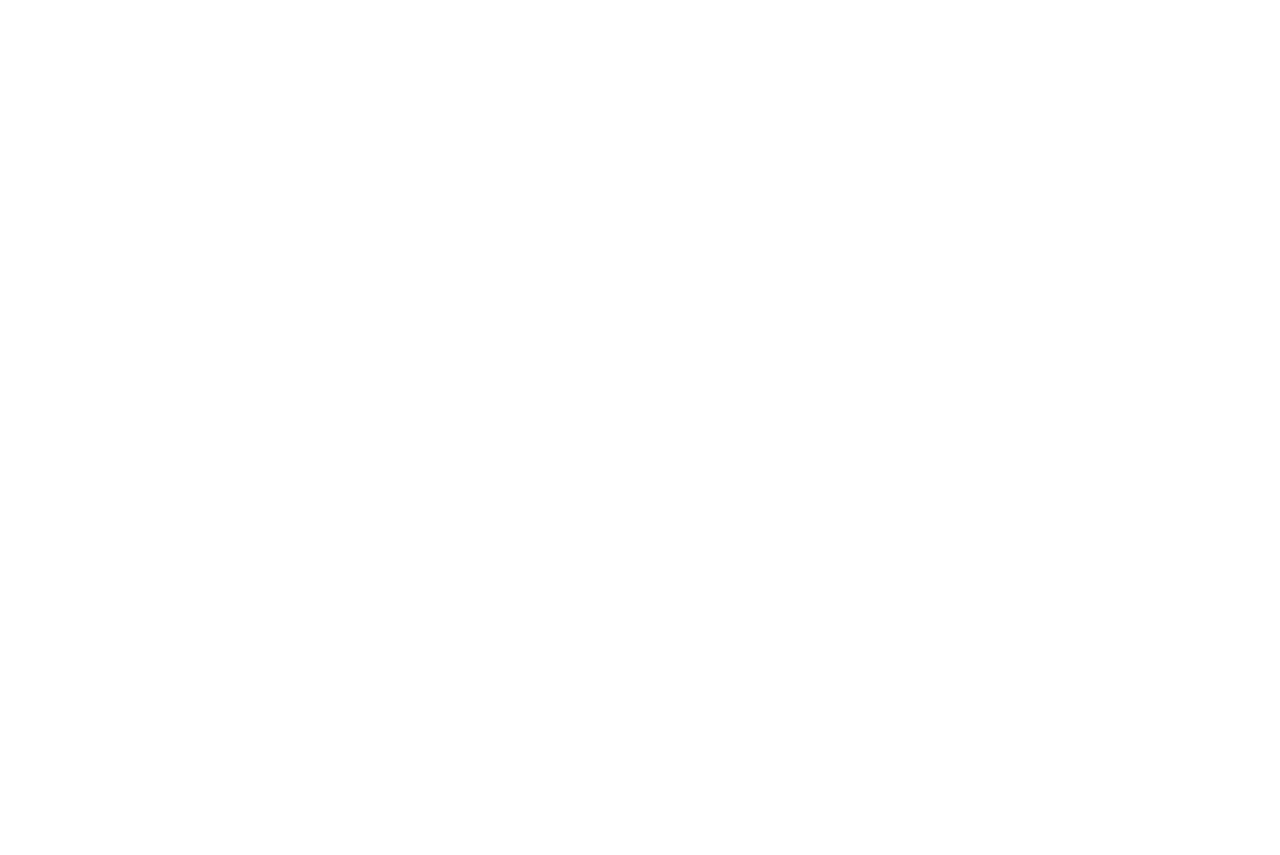
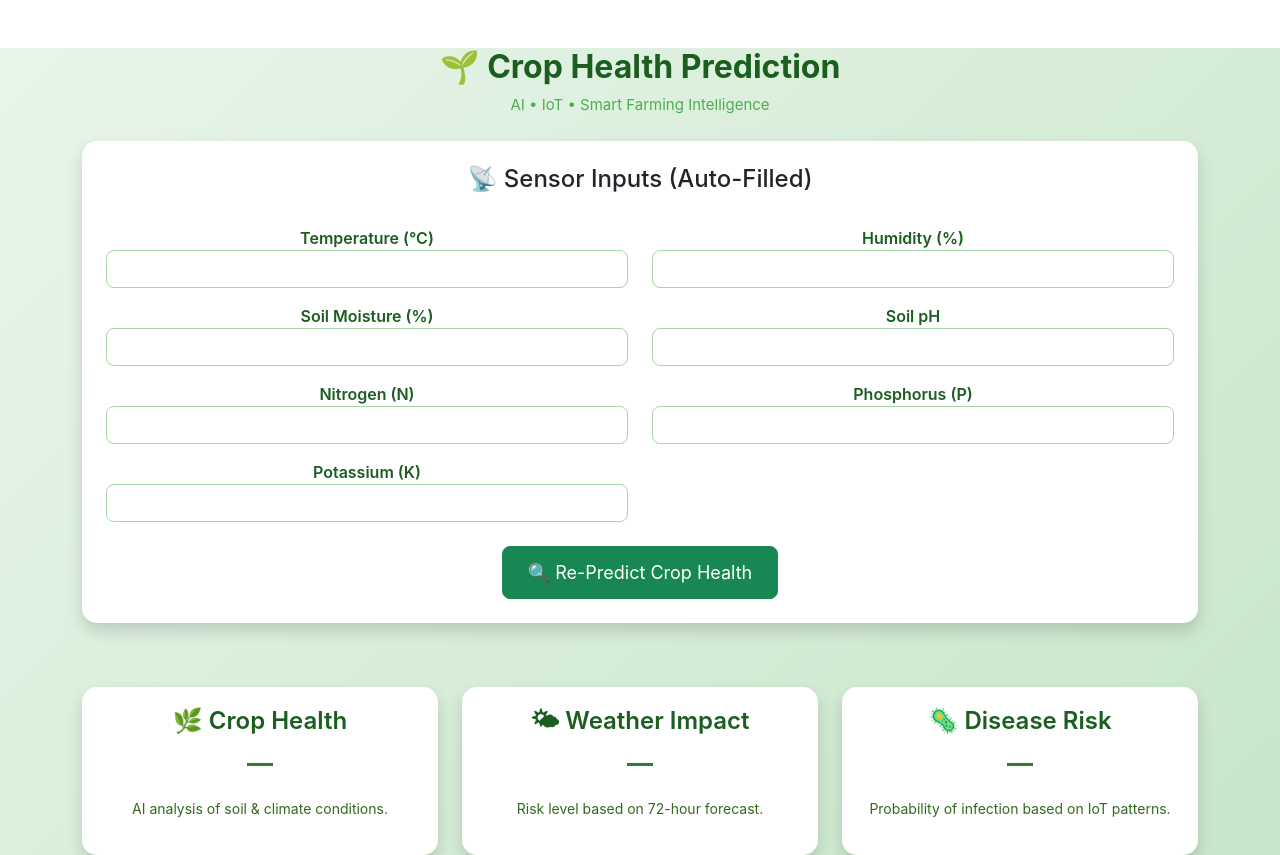
Before and after one commit to alfinroy05/Farm-management-frontend, a React (Create React App) app: page /predict in a window 1280 px wide. Before the commit this address had no page. Before the commit the page ends 800 px from the top, so only its background shows below. Built offline with nearby package versions, Linux system fonts and the light colour scheme; no server answers.

Commit message:
predict done

```diff
--- a/src/App.js
+++ b/src/App.js
@@ -5,6 +5,7 @@ import Dashboard from './Pages/Dashboard';
 import { BrowserRouter, Route, Router, Routes } from 'react-router-dom';
 import Profile from './Pages/Profile';
 import About from './Pages/About';
+import Predict from './Pages/Predict';
 
 function App() {
   return (
@@ -16,6 +17,7 @@ function App() {
         <Route path='/dashboard' element={<Dashboard/>}/>
         <Route path='/profile' element={<Profile/>}/>
         <Route path='/about' element={<About/>}/>
+        <Route path='/predict' element={<Predict/>}/>
       </Routes>
       </BrowserRouter>
     </div>
--- a/src/Pages/Predict.jsx
+++ b/src/Pages/Predict.jsx
@@ -0,0 +1,165 @@
+import React, { useEffect, useState } from 'react';
+import "../styles/prediction.css";
+
+const Predict = () => {
+
+  const [sensorData, setSensorData] = useState({
+    temperature: "",
+    humidity: "",
+    soilMoisture: "",
+    ph: "",
+    nitrogen: "",
+    phosphorus: "",
+    potassium: ""
+  });
+
+  const [prediction, setPrediction] = useState({
+    health: "—",
+    weather: "—",
+    disease: "—"
+  });
+
+  // Fetch Sensor Data Automatically
+  useEffect(() => {
+    fetch("http://localhost:5000/api/sensors/latest")
+      .then(response => response.json())
+      .then(data => {
+        setSensorData(data);
+
+        // After sensor data arrives → Trigger prediction API
+        autoPredict(data);
+      })
+      .catch(err => console.log("Error fetching sensor data:", err));
+  }, []);
+
+  // Automatic prediction function
+  const autoPredict = (data) => {
+    fetch("http://localhost:5000/api/predict", {
+      method: "POST",
+      headers: { "Content-Type": "application/json" },
+      body: JSON.stringify(data)
+    })
+      .then(response => response.json())
+      .then(result => {
+        setPrediction({
+          health: result.health || "Healthy",
+          weather: result.weather || "Low Risk",
+          disease: result.disease || "8%"
+        });
+      })
+      .catch(err => console.log("Prediction Error:", err));
+  };
+
+  return (
+    <div className="predict-bg">
+      <div className="container mt-5">
+
+        <div className="row">
+          <div className="col col-12">
+
+            <h2 className="text-center predict-title">🌱 Crop Health Prediction</h2>
+            <p className="text-center predict-subtitle">AI • IoT • Smart Farming Intelligence</p>
+
+            {/* Prediction Form */}
+            <div className="prediction-card p-4 mt-4 shadow">
+
+              <h4 className="section-label mb-3">📡 Sensor Inputs (Auto-Filled)</h4>
+
+              <div className="row">
+
+                <div className="col-12 col-md-6 mt-3">
+                  <label className="predict-label">Temperature (°C)</label>
+                  <input type="text" className="form-control predict-input" value={sensorData.temperature} readOnly />
+                </div>
+
+                <div className="col-12 col-md-6 mt-3">
+                  <label className="predict-label">Humidity (%)</label>
+                  <input type="text" className="form-control predict-input" value={sensorData.humidity} readOnly />
+                </div>
+
+                <div className="col-12 col-md-6 mt-3">
+                  <label className="predict-label">Soil Moisture (%)</label>
+                  <input type="text" className="form-control predict-input" value={sensorData.soilMoisture} readOnly />
+                </div>
+
+                <div className="col-12 col-md-6 mt-3">
+                  <label className="predict-label">Soil pH</label>
+                  <input type="text" className="form-control predict-input" value={sensorData.ph} readOnly />
+                </div>
+
+                <div className="col-12 col-md-6 mt-3">
+                  <label className="predict-label">Nitrogen (N)</label>
+                  <input type="text" className="form-control predict-input" value={sensorData.nitrogen} readOnly />
+                </div>
+
+                <div className="col-12 col-md-6 mt-3">
+                  <label className="predict-label">Phosphorus (P)</label>
+                  <input type="text" className="form-control predict-input" value={sensorData.phosphorus} readOnly />
+                </div>
+
+                <div className="col-12 col-md-6 mt-3">
+                  <label className="predict-label">Potassium (K)</label>
+                  <input type="text" className="form-control predict-input" value={sensorData.potassium} readOnly />
+                </div>
+
+              </div>
+
+              {/* Predict Button (Optional - Manual Trigger) */}
+              <div className="text-center mt-4">
+                <button
+                  className="btn btn-success predict-btn"
+                  onClick={() => autoPredict(sensorData)}
+                >
+                  🔍 Re-Predict Crop Health
+                </button>
+              </div>
+
+            </div>
+
+            {/* Results Section */}
+            <div className="row mt-5">
+
+              {/* Crop Health Card */}
+              <div className="col-12 col-md-4 mt-3">
+                <div className="result-card shadow">
+                  <h4 className="result-title">🌿 Crop Health</h4>
+                  <p className="result-value">{prediction.health}</p>
+                  <p className="result-desc">
+                    AI analysis of soil & climate conditions.
+                  </p>
+                </div>
+              </div>
+
+              {/* Weather Impact Card */}
+              <div className="col-12 col-md-4 mt-3">
+                <div className="result-card shadow">
+                  <h4 className="result-title">🌤 Weather Impact</h4>
+                  <p className="result-value">{prediction.weather}</p>
+                  <p className="result-desc">
+                    Risk level based on 72-hour forecast.
+                  </p>
+                </div>
+              </div>
+
+              {/* Disease Prediction Card */}
+              <div className="col-12 col-md-4 mt-3">
+                <div className="result-card shadow">
+                  <h4 className="result-title">🦠 Disease Risk</h4>
+                  <p className="result-value">{prediction.disease}</p>
+                  <p className="result-desc">
+                    Probability of infection based on IoT patterns.
+                  </p>
+                </div>
+              </div>
+
+            </div>
+
+          </div>
+        </div>
+
+      </div>
+    </div>
+  );
+}
+
+export default Predict;
--- a/src/styles/prediction.css
+++ b/src/styles/prediction.css
@@ -0,0 +1,59 @@
+.predict-bg {
+  min-height: 100vh;
+  background: linear-gradient(135deg, #e8f5e9, #c8e6c9);
+}
+
+.predict-title {
+  font-size: 32px;
+  font-weight: bold;
+  color: #1b5e20;
+}
+
+.predict-subtitle {
+  color: #4caf50;
+  font-size: 15px;
+}
+
+.prediction-card {
+  background: white;
+  border-radius: 15px;
+}
+
+.predict-label {
+  font-weight: 600;
+  color: #1b5e20;
+}
+
+.predict-input {
+  border-radius: 8px;
+  border: 1px solid #a5d6a7;
+}
+
+.predict-btn {
+  padding: 12px 25px;
+  font-size: 18px;
+  border-radius: 8px;
+}
+
+.result-card {
+  background: white;
+  border-radius: 15px;
+  padding: 20px;
+  text-align: center;
+}
+
+.result-title {
+  font-weight: 600;
+  color: #1b5e20;
+}
+
+.result-value {
+  font-size: 26px;
+  color: #2e7d32;
+  font-weight: bold;
+}
+
+.result-desc {
+  color: #33691e;
+  font-size: 14px;
+}
```
